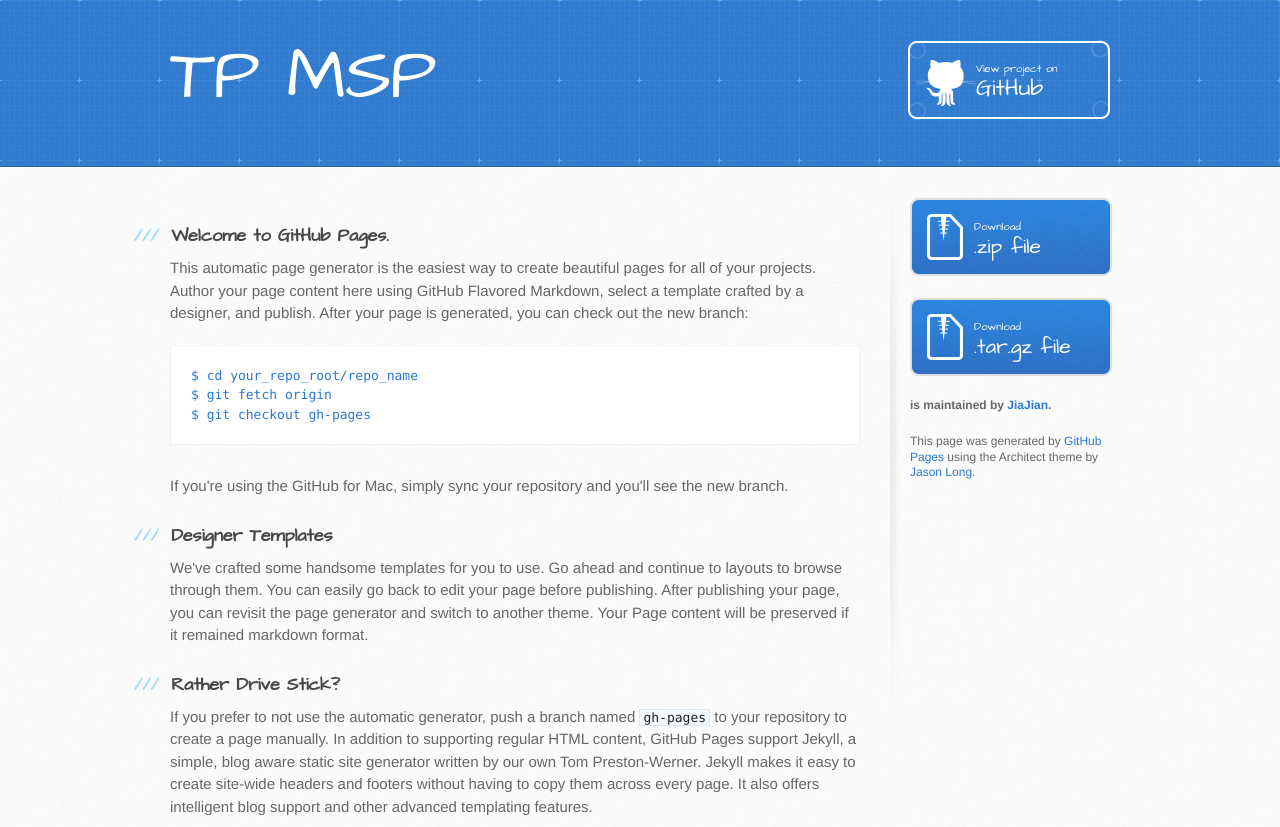
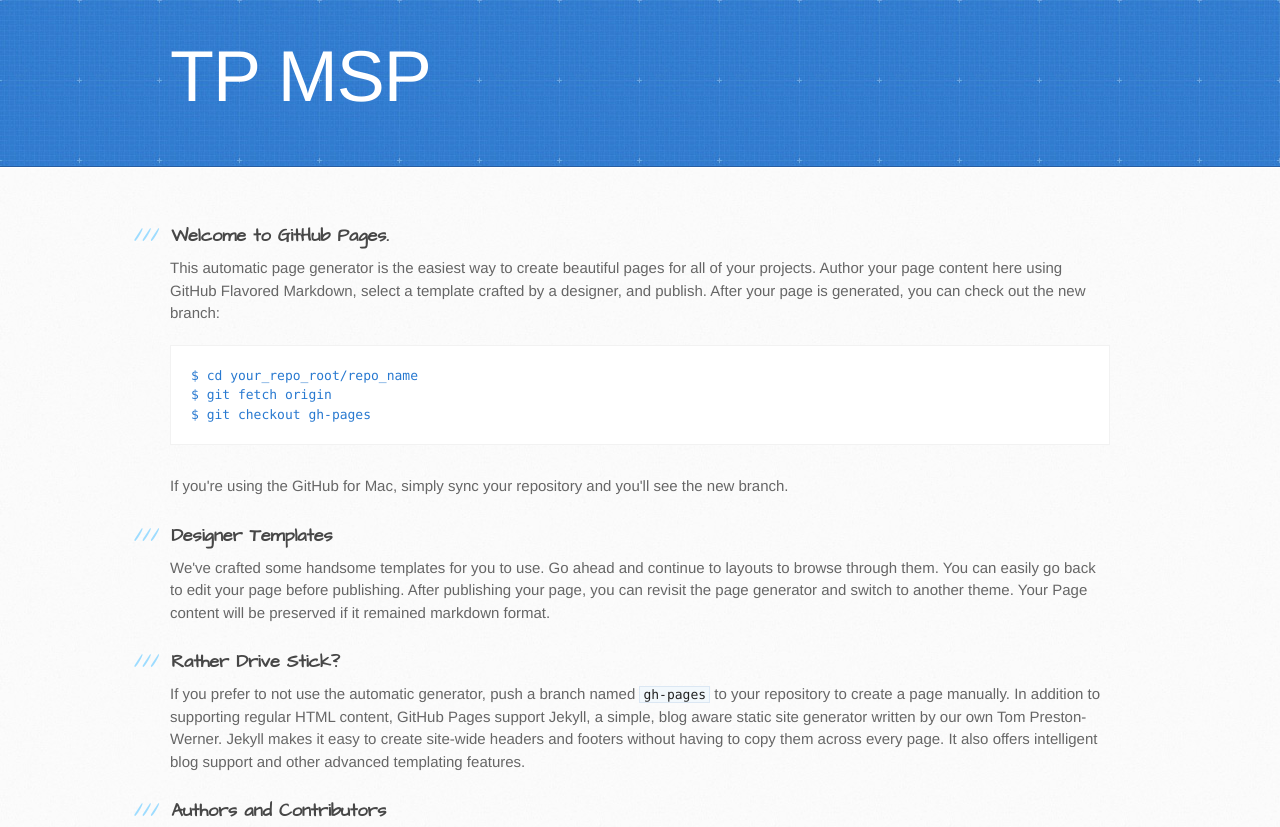
Before and after one commit to JiaJian/tpmsp, a plain HTML site: page index.html in a window 1280 px wide. Shown: the top 827 px of the page. Drawn offline with Linux system fonts and the light colour scheme.

Commit message:
removed the font for the heading

```diff
--- a/index.html
+++ b/index.html
@@ -4,7 +4,7 @@
     <meta charset='utf-8'>
     <meta http-equiv="X-UA-Compatible" content="chrome=1">
     <meta name="viewport" content="width=device-width, initial-scale=1, maximum-scale=1">
-    <link href='https://fonts.googleapis.com/css?family=Architects+Daughter' rel='stylesheet' type='text/css'>
+    <link href="https://fonts.googleapis.com/css?family=Architects+Daughter" rel="stylesheet" type="text/css">
     <link rel="stylesheet" type="text/css" href="stylesheets/stylesheet.css" media="screen">
     <link rel="stylesheet" type="text/css" href="stylesheets/pygment_trac.css" media="screen">
     <link rel="stylesheet" type="text/css" href="stylesheets/print.css" media="print">
@@ -13,7 +13,7 @@
     <script src="//html5shiv.googlecode.com/svn/trunk/html5.js"></script>
     <![endif]-->
 
-    <title>TP MSP by JiaJian</title>
+    <title>Microsoft Student Partners at TP</title>
   </head>
 
   <body>
@@ -21,7 +21,6 @@
       <div class="inner">
         <h1>TP MSP</h1>
         <h2></h2>
-        <a href="https://github.com/JiaJian/tpmsp" class="button"><small>View project on</small>GitHub</a>
       </div>
     </header>
 
@@ -60,21 +59,6 @@
 
 <p>Having trouble with Pages? Check out the documentation at <a href="http://help.github.com/pages">http://help.github.com/pages</a> or contact <a href="mailto:support@github.com">support@github.com</a> and we’ll help you sort it out.</p>
         </section>
-
-        <aside id="sidebar">
-          <a href="https://github.com/JiaJian/tpmsp/zipball/master" class="button">
-            <small>Download</small>
-            .zip file
-          </a>
-          <a href="https://github.com/JiaJian/tpmsp/tarball/master" class="button">
-            <small>Download</small>
-            .tar.gz file
-          </a>
-
-          <p class="repo-owner"><a href="https://github.com/JiaJian/tpmsp"></a> is maintained by <a href="https://github.com/JiaJian">JiaJian</a>.</p>
-
-          <p>This page was generated by <a href="https://pages.github.com">GitHub Pages</a> using the Architect theme by <a href="https://twitter.com/jasonlong">Jason Long</a>.</p>
-        </aside>
       </div>
     </div>
 
--- a/stylesheets/stylesheet.css
+++ b/stylesheets/stylesheet.css
@@ -66,7 +66,7 @@
 header {
   padding-top: 40px;
   padding-bottom: 40px;
-  font-family: 'Architects Daughter', 'Helvetica Neue', Helvetica, Arial, serif;
+  font-family: 'Helvetica Neue', Helvetica, Arial, serif; /* removed 'Architects Daughter' */
   background: #2e7bcf url(../images/header-bg.jpg) 0 0 repeat-x;
   border-bottom: solid 1px #275da1;
 }
@@ -101,7 +101,7 @@
 }
 
 #main-content {
-  width: 690px;
+  /*width: 690px; removed */
   float: left;
 }
 
```
